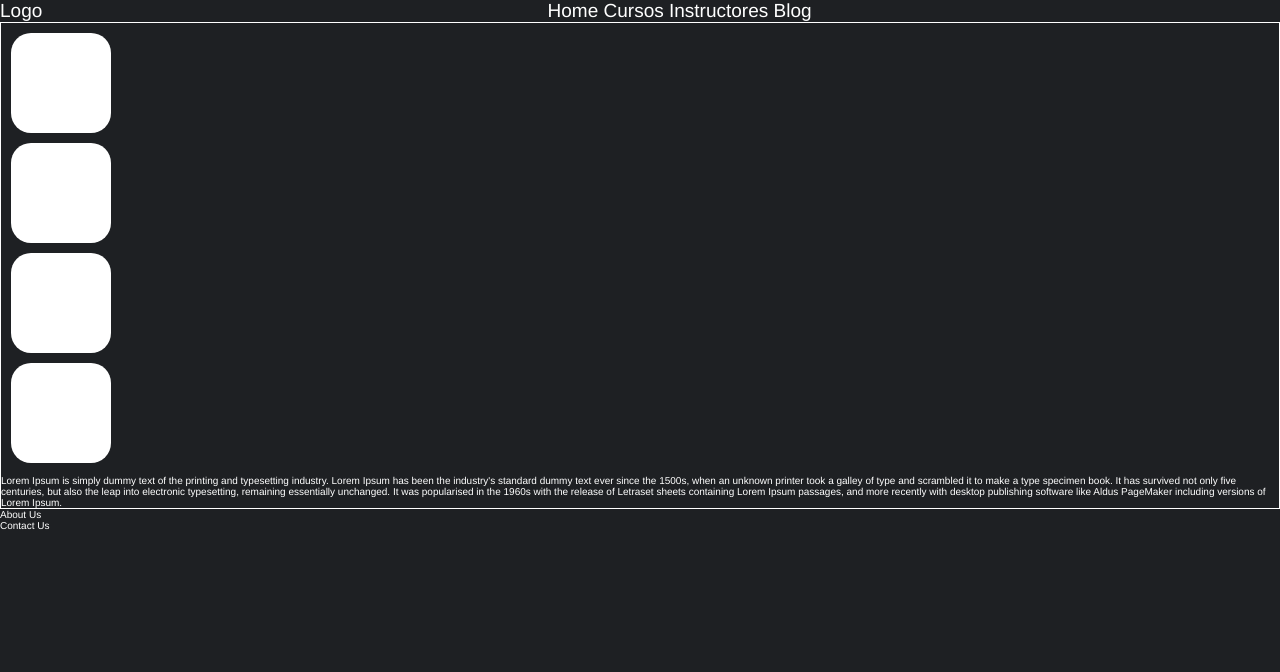
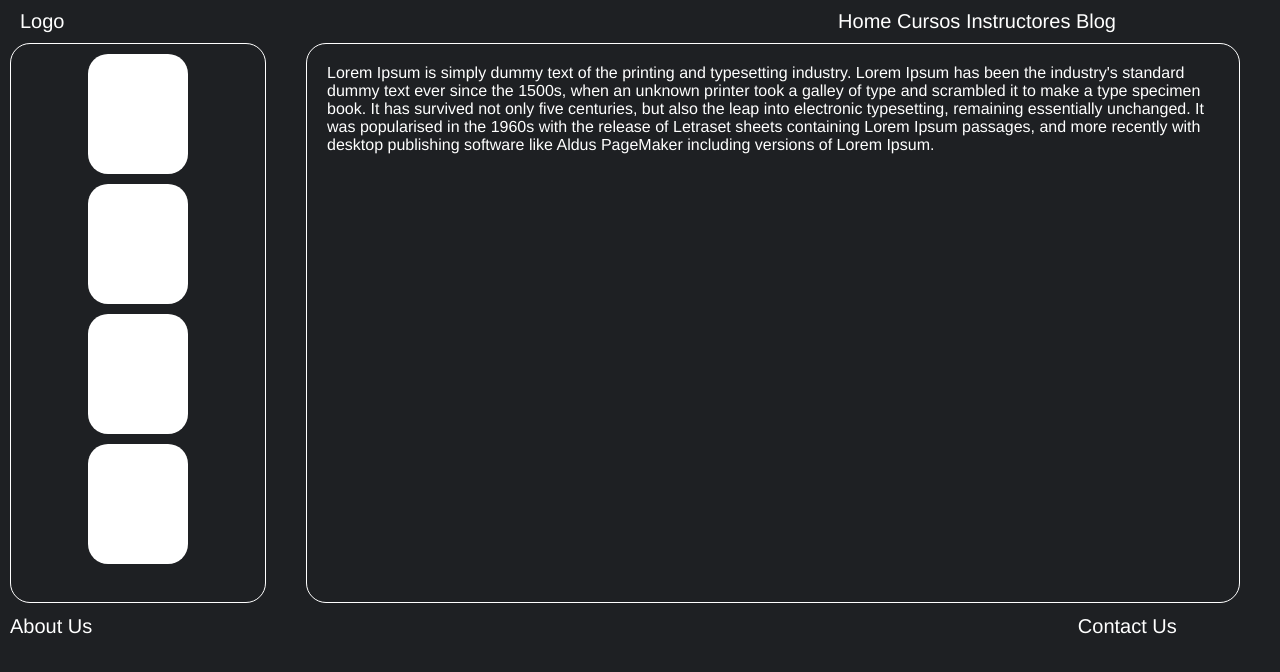
Before and after one commit to cristianoso19/definitivoHTML, a plain HTML site: page RetoLayout/index.html in a window 1280 px wide. Drawn offline with Linux system fonts and the light colour scheme.

Commit message:
Reto layout 2

```diff
--- a/RetoLayout/index.html
+++ b/RetoLayout/index.html
@@ -20,22 +20,22 @@
          </ul>
       </nav>
    </header>
-   <main>
-      <section class="sidebar">
+   <section>
+      <aside>
          <div class="box"></div>
          <div class="box"></div>
          <div class="box"></div>
          <div class="box"></div>
-      </section>
-      <section class="main">
+      </aside>
+      <main>
          <p>
             Lorem Ipsum is simply dummy text of the printing and typesetting industry. Lorem Ipsum has been the industry's standard dummy text ever since the 1500s, when an unknown printer took a galley of type and scrambled it to make a type specimen book. It has survived not only five centuries, but also the leap into electronic typesetting, remaining essentially unchanged. It was popularised in the 1960s with the release of Letraset sheets containing Lorem Ipsum passages, and more recently with desktop publishing software like Aldus PageMaker including versions of Lorem Ipsum.
          </p>
-      </section>
-   </main>
+      </main>
+   </section>
    <footer>
-      <div>About Us</div>
-      <div>Contact Us</div>
+      <div class="about">About Us</div>
+      <div class="contact">Contact Us</div>
    </footer>
 </body>
 
--- a/RetoLayout/style.css
+++ b/RetoLayout/style.css
@@ -15,39 +15,73 @@ body {
 }
 
 header {
-   font-size: 1.9rem;
+   heigth: 15vh;
+   font-size: 2rem;
+   padding: 1rem 2rem;
 }
 
+
 nav {
+   position: relative;
    display: inline-block;
-   margin-left: 500px;
+   left: 60vw;
 }
 
 nav li {
    display: inline-block;
 }
 
-main {
-   border: 1px solid white;
+section {
 }
 
-section {
+aside{
    display: inline-block;
+   width: 20vw;
+   height: 70vh;
+   border: 1px solid white;
+   border-radius: 2rem;
+   margin: 0 1rem;
+}
 
+main {
+   position: absolute;
+   display: inline-block;
+   border: 1px solid white;
+   border-radius: 2rem;
+   margin: 0 3rem;
+   font-size: 1.6rem;
+   height: 70vh;
+   width: 73vw;
 }
-.sidebar {
-   diplay: inline-block;
-   width: 10rem;
-   borde: 1px solid white;
+
+main p{
+   margin: 2rem 2rem;
 }
+
 .box {
    display: block;
    width: 10rem;
    background-color: #fff;
    border-radius: 20px;
-   height: 10rem;
-   margin: 1rem 1rem;
+   height: 15vh;
+   margin: 1rem auto;
 }
-.main {
+
+footer {
+   height: 15vh;
+   font-size: 2rem;
+}
+
+footer div {
    display: inline-block;
+   position: relative;
+   padding: 1rem 1rem;
 }
+
+footer .about{
+
+}
+
+footer .contact {
+   left: 75vw;
+}
```
